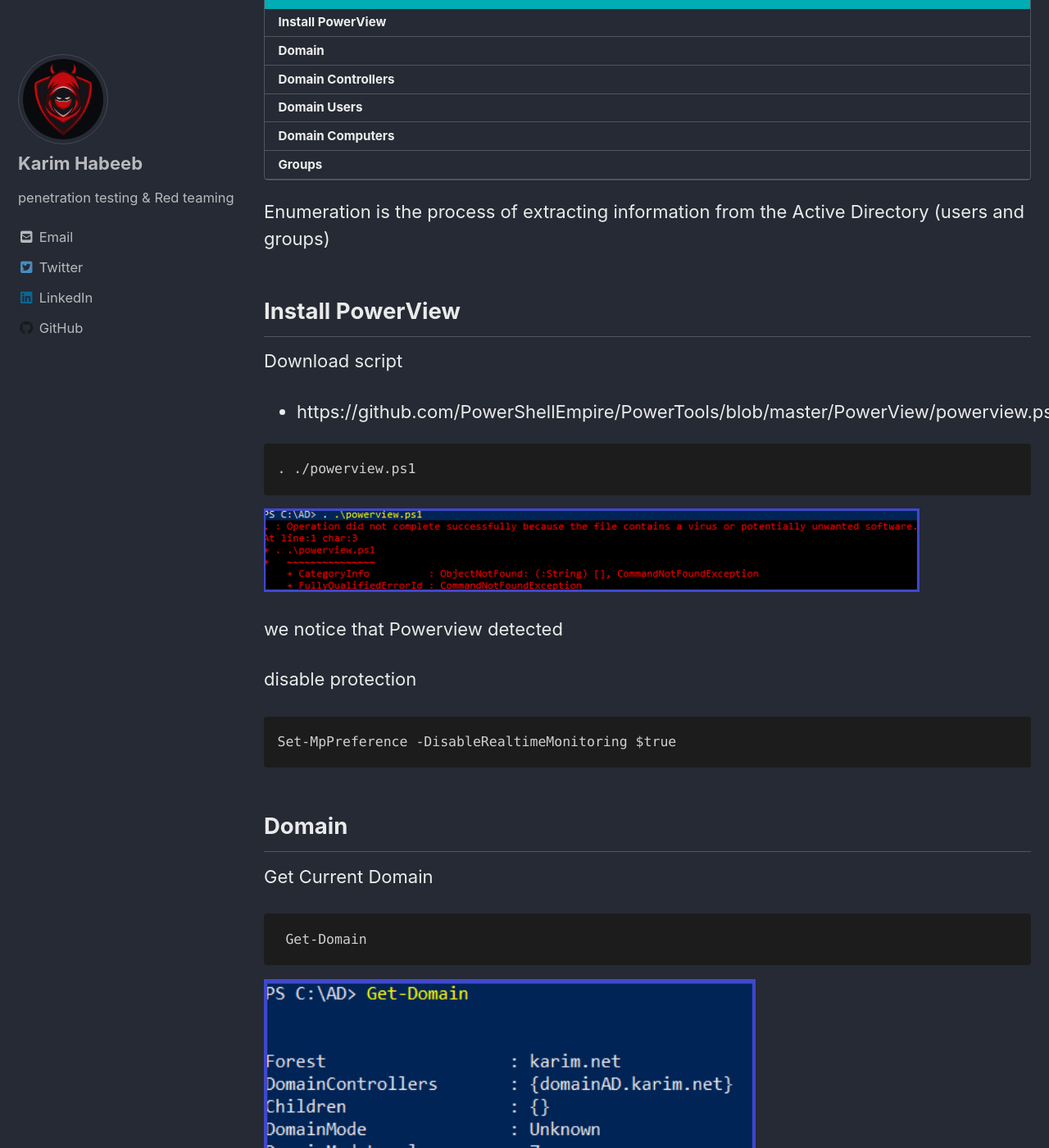
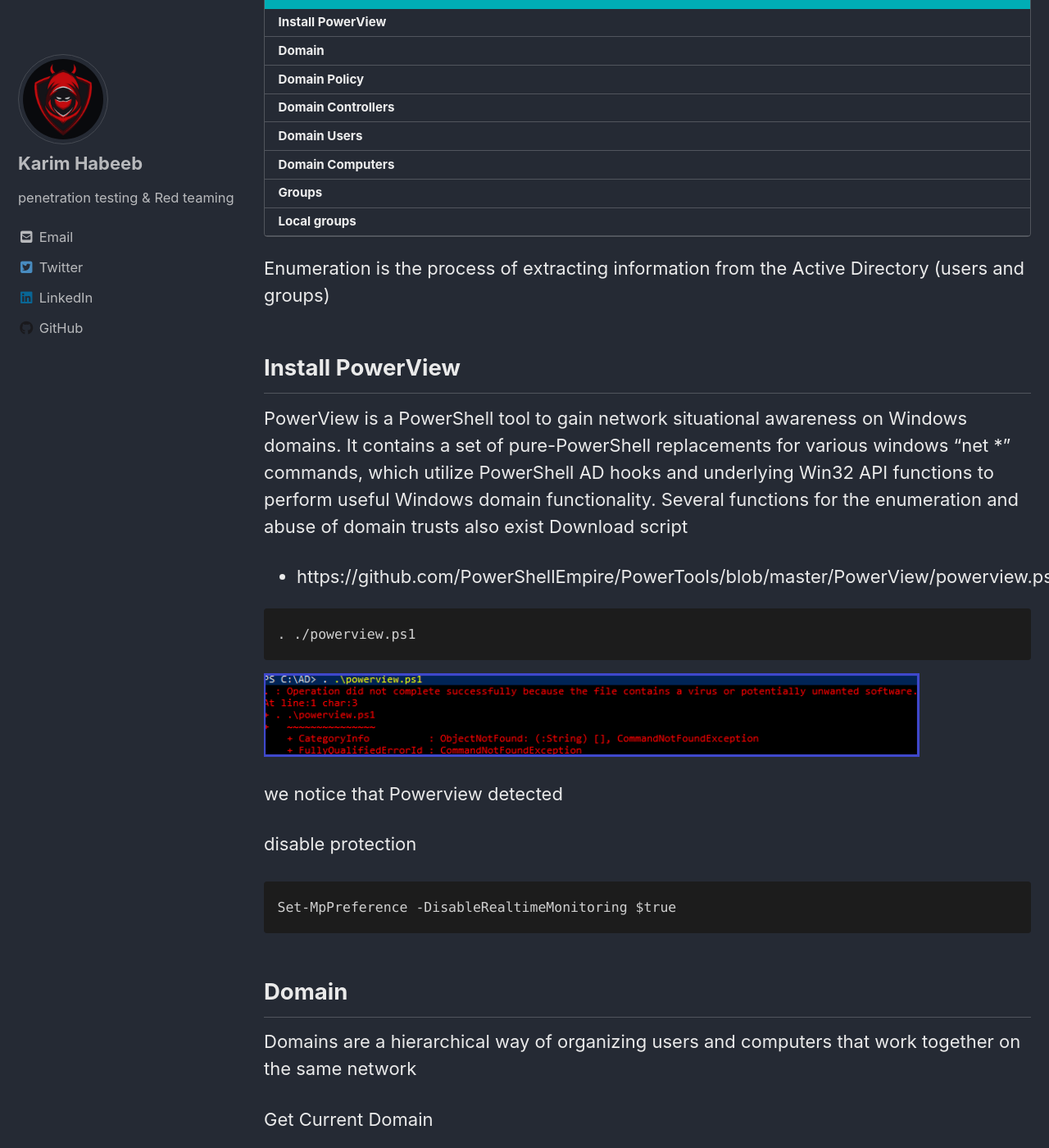
Before and after one commit to NoRed0x/NoRed0x.github.io, a Jekyll site: the page built from _posts/Red-Teaming/2021-06-19-active-directory-domain-enumeration-part-1.md, in a window 1280 px wide and 1400 px high, scrolled down 267 px. Shown: the whole window at 82% size. Built offline with Jekyll 4.4.1, drawn with Linux system fonts in a browser that asks for light colours; cached includes are drawn as plain includes; nearby versions of some CDN libraries; some of the changed text lies outside the part shown.

Commit message:
Update and rename 2021-06-19-active-directory-domain-enumeration.md to 2021-06-19-active-directory-domain-enumeration-part-1.md

````diff
--- a/_posts/Red-Teaming/2021-06-19-active-directory-domain-enumeration.md
+++ b/_posts/Red-Teaming/2021-06-19-active-directory-domain-enumeration-part-1.md
@@ -12,6 +12,8 @@ toc: true
 Enumeration is the process of extracting information from the Active Directory (users and groups)
 
 ## Install PowerView
+  PowerView is a PowerShell tool to gain network situational awareness on Windows domains. It contains a set of pure-PowerShell replacements for various windows "net *"           commands, which utilize PowerShell AD hooks and underlying Win32 API functions to perform useful Windows domain functionality.
+  Several functions for the enumeration and abuse of domain trusts also exist
   Download script
  - https://github.com/PowerShellEmpire/PowerTools/blob/master/PowerView/powerview.ps1
 
@@ -30,6 +32,8 @@ Set-MpPreference -DisableRealtimeMonitoring $true
 
 
 ## Domain
+Domains are a hierarchical way of organizing users and computers that work together on the same network
+
 Get Current Domain
 ```
  Get-Domain
@@ -51,6 +55,7 @@ Get-DomainSID
 
 <img src="/img/adpart1/4.PNG" alt="Getting-gz" width="600" height="100">
 
+## Domain Policy
 A domain security policy :
       is a security policy that is specifically applied to a given domain or set of computers or drives in a given system. System administrators use a domain security policy to       set security protocols for part of a network, including password protocols, access levels and much more
 Get Domain Policy
@@ -78,7 +83,7 @@ policy configurations of the Domain about  kerberos
 <img src="/img/adpart1/7.PNG" alt="Getting-gz" width="600" height="200">
 
 ## Domain Controllers
-A domain controller is a server that responds to authentication requests and verifies users on computer networks
+A domain controller is a server that responds to authentication requests and verifies users on computer networks, keeps all of that data organized and secured
 ```
  Get-DomainController
  ```
@@ -176,6 +181,7 @@ Get-NetGroup 'Domain Admins'
 
  <img src="/img/adpart1/20.PNG" alt="Getting-gz" width="800" height="200">
 
+## Local groups
 Local groups on the local (or remote) machine.Requires local admin rights on the remote machine
 Local Admin Rights:
 Giving a user Local Admin Rights means giving them full control over the local computer.  (Please note that this DOES NOT give them any extra rights to anything on the network). A user with Local Admin Rights can do the following:
````
